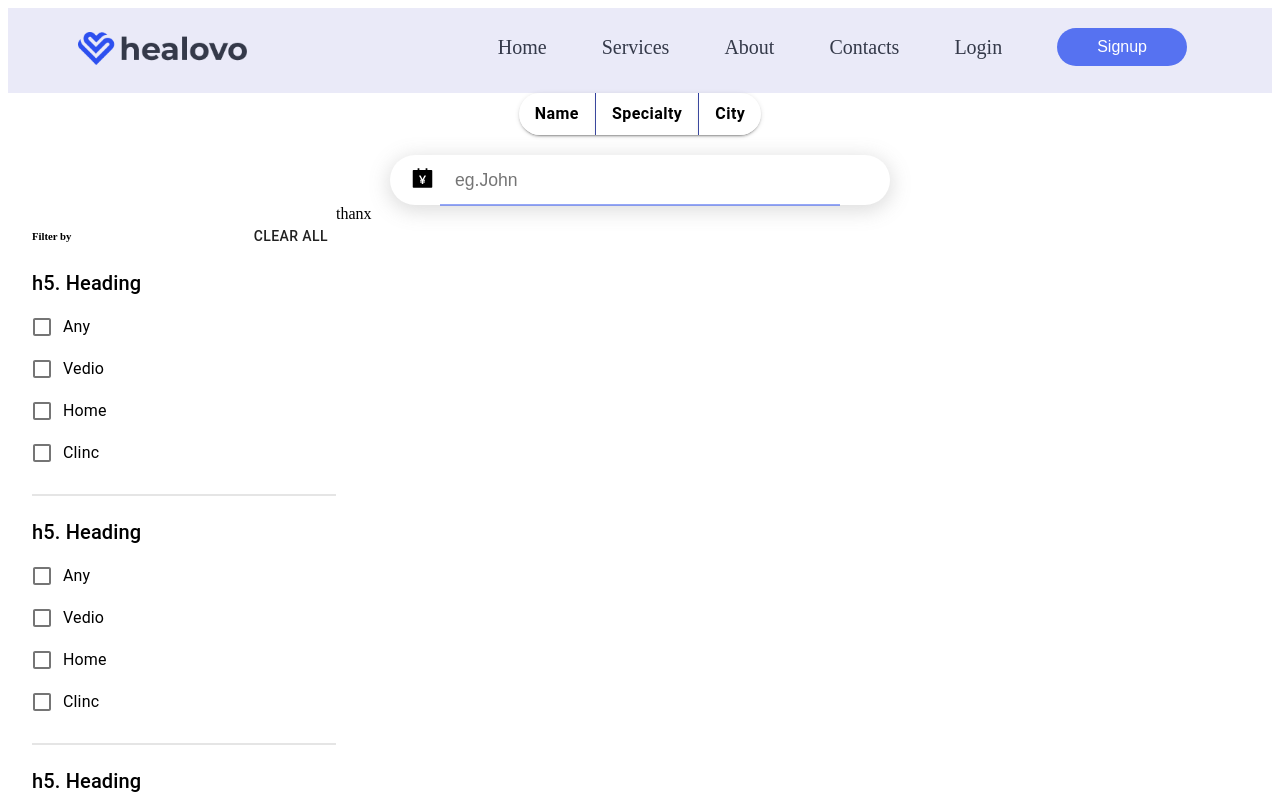
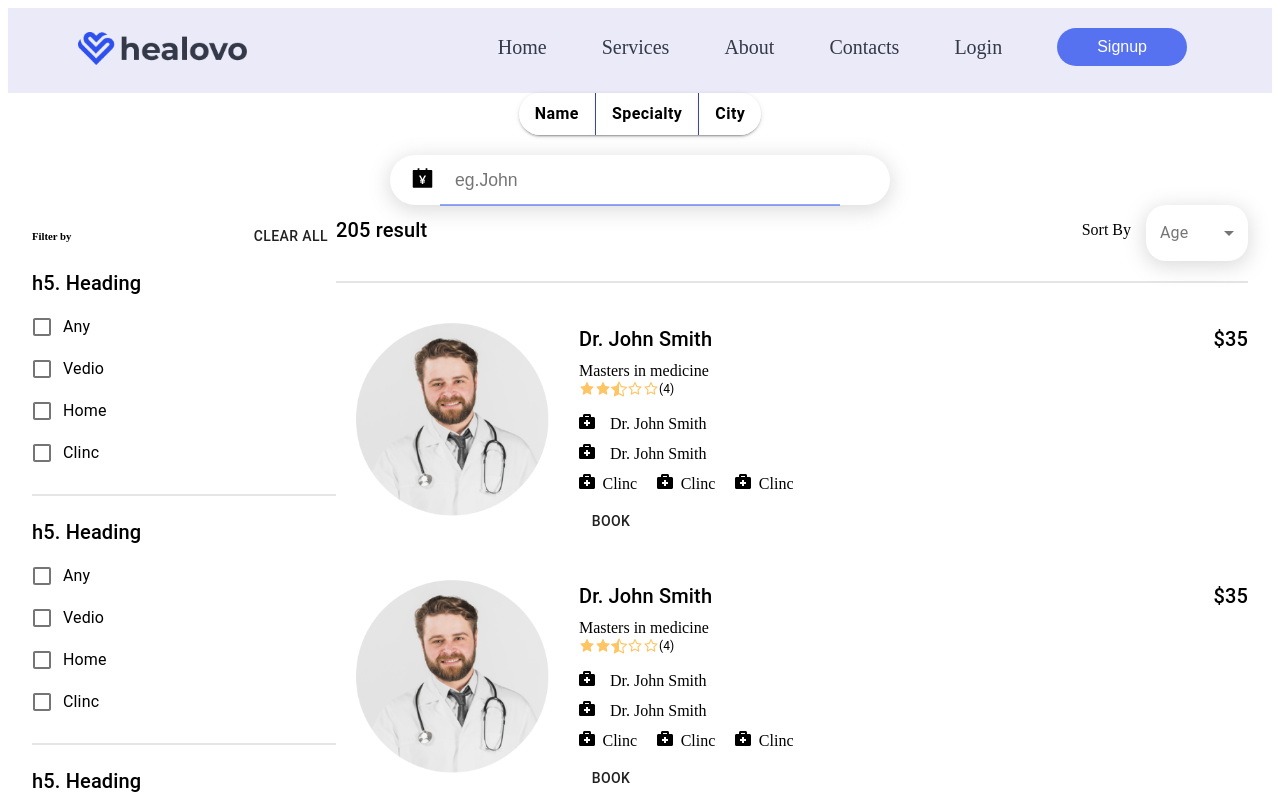
Before and after one commit to afifym/healovo, a React (Create React App) app: page / in a window 1280 px wide. Shown: the top 800 px of the page. Built offline with nearby package versions, Linux system fonts and the light colour scheme.

Commit message:
create SearchCard component

```diff
--- a/src/App.js
+++ b/src/App.js
@@ -7,7 +7,7 @@ function App() {
     <div>
       <Navbar />
       <SearchPage />
-      <Button variant="contained">HEALOVO</Button>
+
     </div>
   );
 }
--- /dev/null
+++ b/src/components/SearchCard/SearchCard.jsx
@@ -0,0 +1,157 @@
+import { Box, Button, Grid } from "@material-ui/core"
+import styled from 'styled-components';
+import Typography from '@material-ui/core/Typography';
+import { AiFillStar } from "react-icons/ai";
+import { BsStarHalf } from "react-icons/bs";
+import { AiOutlineStar } from "react-icons/ai";
+import { FaBriefcaseMedical } from "react-icons/fa";
+
+
+
+
+const SearchCardWraperGrid = styled(Grid)`
+@media (min-width: 960px) {
+    padding:20px  0 20px 20px
+  }`
+
+const SearchHeaderGrid = styled(Grid)``
+const SearchBodyGrid = styled(Grid)``
+
+
+const SearchBody__HeadeGridr = styled(Grid)``
+const SearchBody__bodyGrid = styled(Grid)`
+padding-top:15px;`
+const SearchBody__FooterGrid = styled(Grid)``
+
+
+const ImgWraper = styled.div`
+padding-right:30px;
+max-width:200px;
+img{
+    width:100%;
+    height:auto;
+}
+`
+
+const SingleInfo = styled(Box)`
+margin-bottom:10px`
+
+const ContactDoctorWraper = styled(Box)`
+margin-bottom:10px;
+display:flex ;
+`
+const ContactDoctor = styled(Box)`
+padding-right:20px
+`
+
+
+const goldColor = { color: '#FEC565' }
+const singleInfoStyle = { paddingLeft: '15px' }
+
+const SingletDoctorCon = { paddingLeft: '7.5px' }
+
+const SearchCard = () => {
+    return (
+        <SearchCardWraperGrid container>
+
+            <SearchHeaderGrid item container
+                sm={3}
+                xs={12}
+                justify='center'
+                alignItems='flex-start'>
+                <ImgWraper>
+                    <img src="doctorAvtar.png" alt="" />
+                </ImgWraper>
+            </SearchHeaderGrid>
+
+            <SearchBodyGrid item container sm={9} xs={12}>
+
+                <SearchBody__HeadeGridr
+                    container
+                    justify='space-between'
+                    alignItems='flex-start'
+                >
+                    <Box>
+                        <Typography variant="h6" gutterBottom >
+                            Dr. John Smith
+                        </Typography>
+                        <Typography variant="span"  >
+                            Masters in medicine
+                        </Typography>
+
+
+                        <Grid
+                            container
+                            alignItems="center" >
+                            <AiFillStar style={goldColor} />
+                            <AiFillStar style={goldColor} />
+                            <BsStarHalf style={goldColor} />
+                            <AiOutlineStar style={goldColor} />
+                            <AiOutlineStar style={goldColor} />
+                            <Typography component="span" style={{ fontSize: '12px' }} >
+                                (4)
+                                </Typography>
+                        </Grid>
+                    </Box>
+
+                    <Typography variant="h6" gutterBottom >
+                        $35
+                    </Typography>
+
+
+                </SearchBody__HeadeGridr>
+
+                <SearchBody__bodyGrid>
+                    <SingleInfo>
+                        <FaBriefcaseMedical />
+                        <Typography variant="p" component="span" style={singleInfoStyle} >
+                            Dr. John Smith
+                        </Typography>
+                    </SingleInfo>
+
+                    <SingleInfo>
+                        <FaBriefcaseMedical />
+                        <Typography variant="p" component="span" style={singleInfoStyle} >
+                            Dr. John Smith
+                        </Typography>
+                    </SingleInfo>
+
+                    <ContactDoctorWraper>
+
+                        <ContactDoctor>
+                            <FaBriefcaseMedical />
+                            <Typography variant="span" component="span" style={SingletDoctorCon} >
+                                Clinc
+                        </Typography>
+                        </ContactDoctor>
+
+                        <ContactDoctor>
+                            <FaBriefcaseMedical />
+                            <Typography variant="span" component="span" style={SingletDoctorCon} >
+                                Clinc
+                        </Typography>
+                        </ContactDoctor>
+
+                        <ContactDoctor>
+                            <FaBriefcaseMedical />
+                            <Typography variant="span" component="span" style={SingletDoctorCon} >
+                                Clinc
+                        </Typography>
+                        </ContactDoctor>
+
+                    </ContactDoctorWraper>
+
+                </SearchBody__bodyGrid>
+
+                <SearchBody__FooterGrid item container>
+                    <Button>Book</Button>
+                </SearchBody__FooterGrid>
+
+            </SearchBodyGrid>
+
+
+        </SearchCardWraperGrid>
+    );
+}
+
+export default SearchCard;
--- /dev/null
+++ b/src/components/SearchPage/SarchResult/SearchResult.jsx
@@ -0,0 +1,10 @@
+
+import SearchResultHeader from './SearchResultHeader';
+const SearchResult = () => {
+    return (
+        <>
+            <SearchResultHeader />
+        </>);
+}
+
+export default SearchResult;
--- /dev/null
+++ b/src/components/SearchPage/SarchResult/SearchResultHeader.jsx
@@ -0,0 +1,82 @@
+
+import { Box } from '@material-ui/core';
+import Typography from '@material-ui/core/Typography';
+import InputLabel from '@material-ui/core/InputLabel';
+import MenuItem from '@material-ui/core/MenuItem';
+import FormHelperText from '@material-ui/core/FormHelperText';
+import FormControl from '@material-ui/core/FormControl';
+import Select from '@material-ui/core/Select';
+import styled from 'styled-components';
+const CustomeHeader = styled.header`
+display:flex;
+align-items: center;
+justify-content:space-between;
+width:100%
+`
+
+const CustomeSelect = styled(Select)`
+background: #FFFFFF;
+box-shadow: 0px 4px 19px 2px rgba(121, 121, 121, 0.25) !important;
+border-radius: 20px !important;
+border:none !important;
+padding:0px 20px;
+fieldset{
+    border:none;
+}
+span{
+    font-size:1rem;
+    font-weight:bolder;
+}
+`
+
+const SortBox = styled(Box)`
+display:flex;
+align-items: center;
+span{
+    padding-right:15px
+}
+`
+
+const HorizontalLine = styled.div`
+width:100%;
+height:2px;
+background: #E5E5E5;
+margin:20px 0;
+`
+
+const SearchResultHeader = () => {
+    return (
+        <>
+            <CustomeHeader>
+                <Typography variant="h6" component="h6" gutterBottom>
+                    205 result
+            </Typography>
+                <SortBox component="div" >
+                    <Typography variant="span" component="span" gutterBottom>
+                        Sort By
+            </Typography>
+                    <FormControl variant="outlined" >
+                        <InputLabel id="demo-simple-select-outlined-label">Age</InputLabel>
+                        <CustomeSelect
+                            labelId="demo-simple-select-outlined-label"
+                            id="demo-simple-select-outlined"
+
+                            label="Age"
+                        >
+                            <MenuItem value="">
+                                <em>None</em>
+                            </MenuItem>
+                            <MenuItem value={10}>Ten</MenuItem>
+                            <MenuItem value={20}>Twenty</MenuItem>
+                            <MenuItem value={30}>Thirty</MenuItem>
+                        </CustomeSelect>
+                    </FormControl>
+                </SortBox>
+
+            </CustomeHeader>
+            <HorizontalLine />
+        </>
+    );
+}
+
+export default SearchResultHeader;
--- a/src/components/SearchPage/SearchPage.jsx
+++ b/src/components/SearchPage/SearchPage.jsx
@@ -3,6 +3,8 @@ import Filter from './Filter/Filter';
 import SearchBar from './SearchBar';
 import Container from '@material-ui/core/Container';
 import Hidden from '@material-ui/core/Hidden';
+import SearchResult from './SarchResult/SearchResult';
+import SearchCard from '../SearchCard/SearchCard';
 
 
 const SearchPage = () => {
@@ -18,8 +20,11 @@ const SearchPage = () => {
                     </Grid>
                 </Hidden>
 
-                <Grid item md={9}>
-                    thanx
+                <Grid item xs={12} md={9}>
+                    <SearchResult />
+                    <SearchCard />
+                    <SearchCard />
+                    <SearchCard />
                 </Grid>
             </Grid>
         </Container>
```
Also changed, not shown: public/doctorAvtar.png (added).
